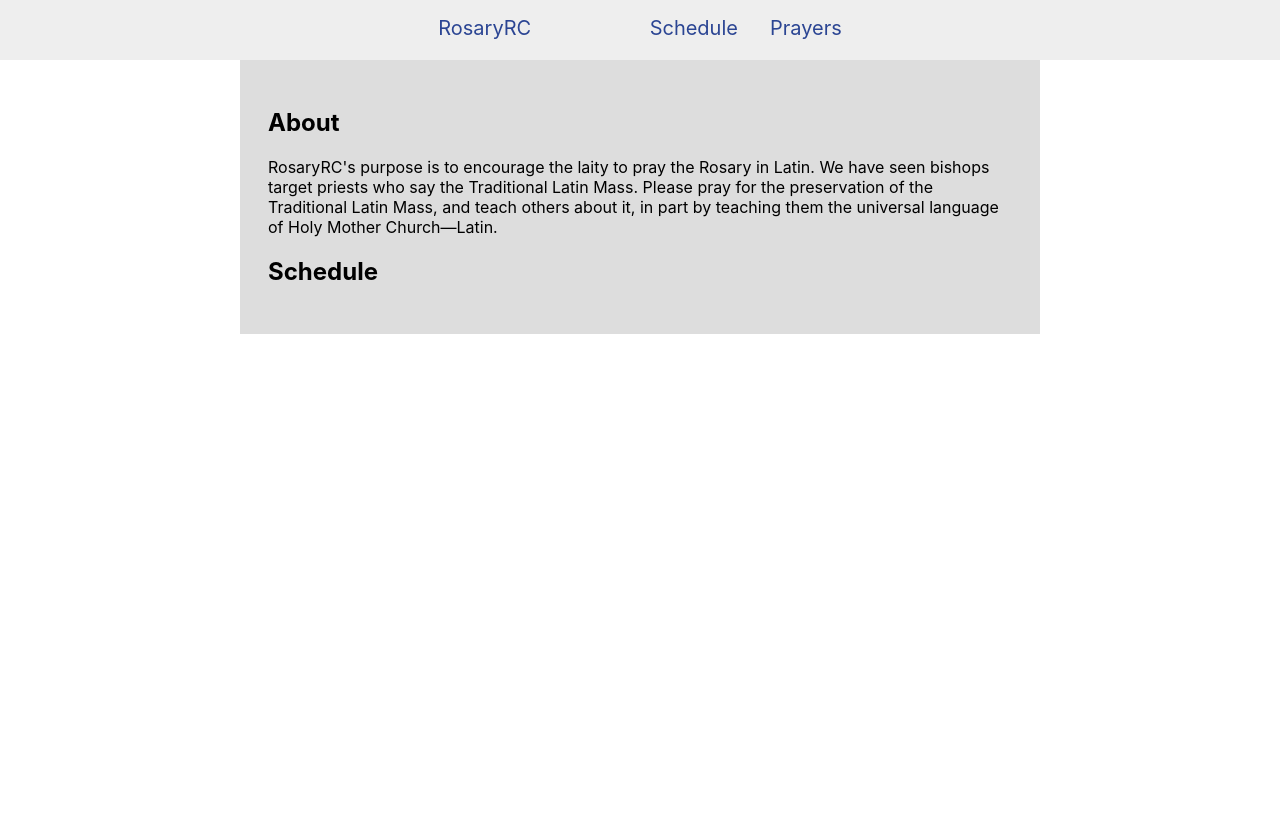
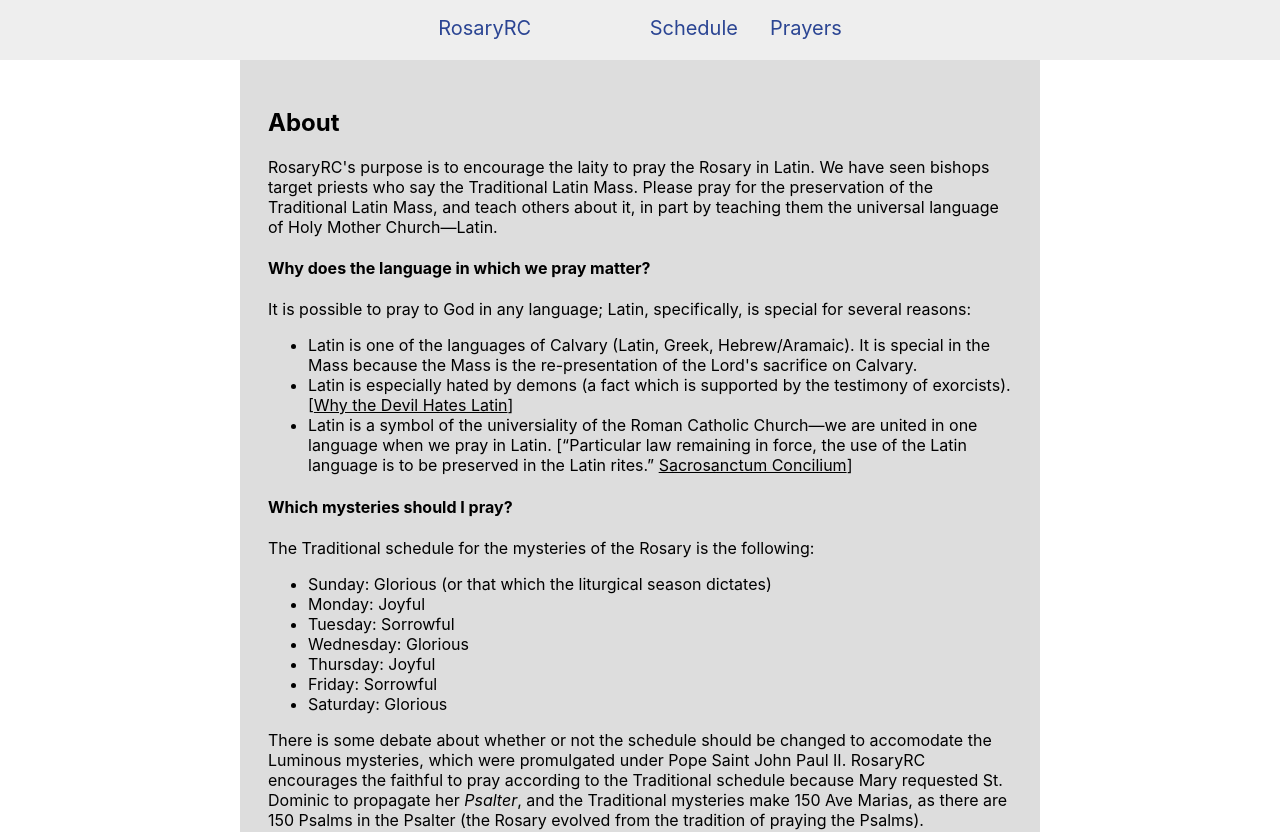
Before and after one commit to christopher-kapic/rcrosary, a Next.js app: page / in a window 1280 px wide. Shown: the top 832 px of the page. Before the commit the page ends 800 px from the top, so only its background shows below. Built offline with nearby package versions, Linux system fonts and the light colour scheme.

Commit message:
index page

```diff
--- a/pages/index.js
+++ b/pages/index.js
@@ -12,8 +12,28 @@ export default function Home() {
       <Navbar />
       <main>
         <h2>About</h2>
-          <p>RosaryRC&#39;s purpose is to encourage the laity to pray the Rosary in Latin. We have seen bishops target priests who say the Traditional Latin Mass. Please pray for the preservation of the Traditional Latin Mass, and teach others about it, in part by teaching them the universal language of Holy Mother Church—Latin.</p>
+        <p>RosaryRC&#39;s purpose is to encourage the laity to pray the Rosary in Latin. We have seen bishops target priests who say the Traditional Latin Mass. Please pray for the preservation of the Traditional Latin Mass, and teach others about it, in part by teaching them the universal language of Holy Mother Church—Latin.</p>
+        <h4>Why does the language in which we pray matter?</h4>
+        <p>It is possible to pray to God in any language; Latin, specifically, is special for several reasons:</p>
+        <ul>
+          <li>Latin is one of the languages of Calvary (Latin, Greek, Hebrew/Aramaic). It is special in the Mass because the Mass is the re-presentation of the Lord's sacrifice on Calvary.</li>
+          <li>Latin is especially hated by demons (a fact which is supported by the testimony of exorcists). [<a href="https://www.ncregister.com/blog/why-the-devil-hates-latin" target="_blank">Why the Devil Hates Latin</a>]</li>
+          <li>Latin is a symbol of the universiality of the Roman Catholic Church—we are united in one language when we pray in Latin. [&#8220;Particular law remaining in force, the use of the Latin language is to be preserved in the Latin rites.&#8221; <a href="https://www.vatican.va/archive/hist_councils/ii_vatican_council/documents/vat-ii_const_19631204_sacrosanctum-concilium_en.html" target="_blank">Sacrosanctum Concilium</a>]</li>
+        </ul>
+        <h4>Which mysteries should I pray?</h4>
+        <p>The Traditional schedule for the mysteries of the Rosary is the following:</p>
+        <ul>
+          <li>Sunday: Glorious (or that which the liturgical season dictates)</li>
+          <li>Monday: Joyful</li>
+          <li>Tuesday: Sorrowful</li>
+          <li>Wednesday: Glorious</li>
+          <li>Thursday: Joyful</li>
+          <li>Friday: Sorrowful</li>
+          <li>Saturday: Glorious</li>
+        </ul>
+        <p>There is some debate about whether or not the schedule should be changed to accomodate the Luminous mysteries, which were promulgated under Pope Saint John Paul II. RosaryRC encourages the faithful to pray according to the Traditional schedule because Mary requested St. Dominic to propagate her <em>Psalter</em>, and the Traditional mysteries make 150 Ave Marias, as there are 150 Psalms in the Psalter (the Rosary evolved from the tradition of praying the Psalms).</p>
         <h2 id="schedule">Schedule</h2>
+        <p>I am planning on livestreaming Rosaries in Latin. When I begin, I will post a schedule here so that it is possible to see when I will be praying and when you can join. If you are interested in leading a Rosary in Latin, <a href="mailto:christopher@kapic.io">email me</a>. I am hoping to have groups of faithful praying the Rosary in Latin all around the world, and especially in my home country of the United States of America.</p>
       </main>
       <style jsx>
         {`
@@ -24,6 +44,9 @@ export default function Home() {
             margin: auto;
             padding: 28px;
           }
+          a {
+            text-decoration: underline;
+          }
         `}
       </style>
     </>
```
